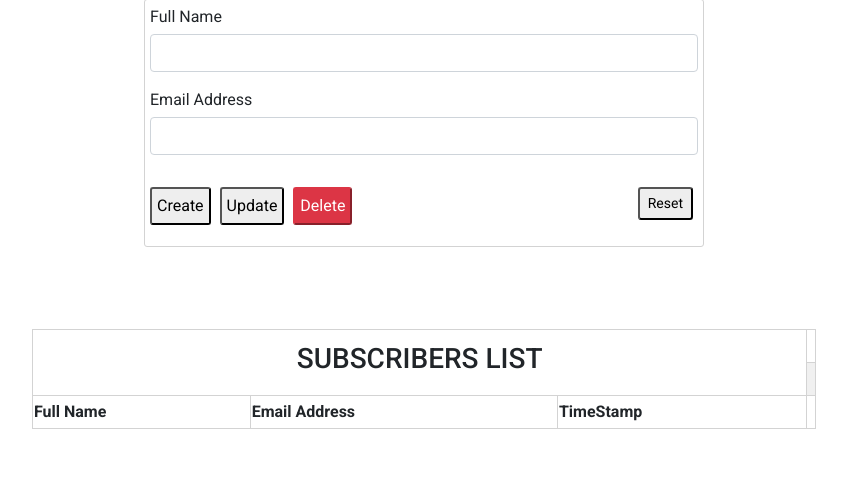
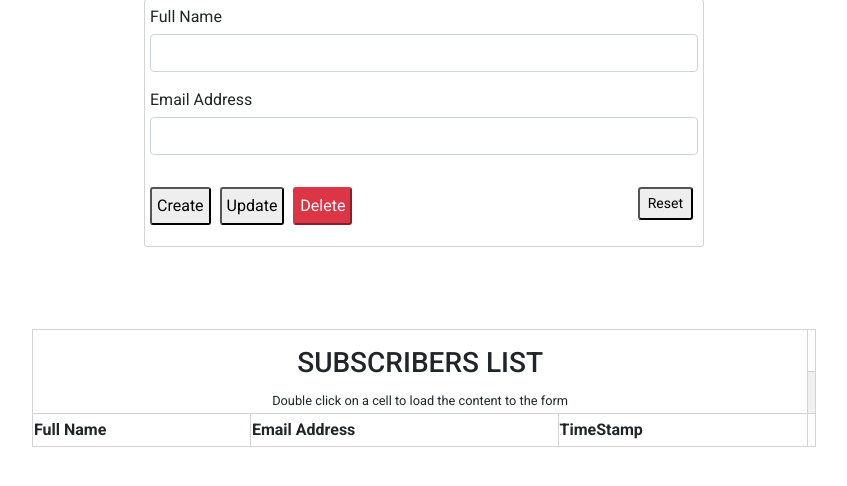
Before and after one commit to simexon/Team-Fierce_SendMail, a Python web app: template templates/home.html in a window 1280 px wide. Shown: the part 159-645 px from the top of the page, without its empty margins (216-1063 px from the left). Run offline with Jinja, Linux system fonts and the light colour scheme; the template is opened without the code that fills it, so the values that code supplies are empty; some libraries are stand-ins or nearby versions.

Commit message:
Added how to load subscriber details to form

```diff
--- a/templates/home.html
+++ b/templates/home.html
@@ -73,7 +73,9 @@
             <table>
                 <thead>
                     <tr>
-                        <th class="text-center" colspan="4" rowspan="2"><h3>SUBSCRIBERS LIST</h3></th>
+                        <th class="text-center pt-3" colspan="4" rowspan="2"><h3>SUBSCRIBERS LIST</h3>
+                            <small>Double click on a cell to load the content to the form</small>
+                        </th>
                     </tr>
                     <tr>
                         <th></th>
```
